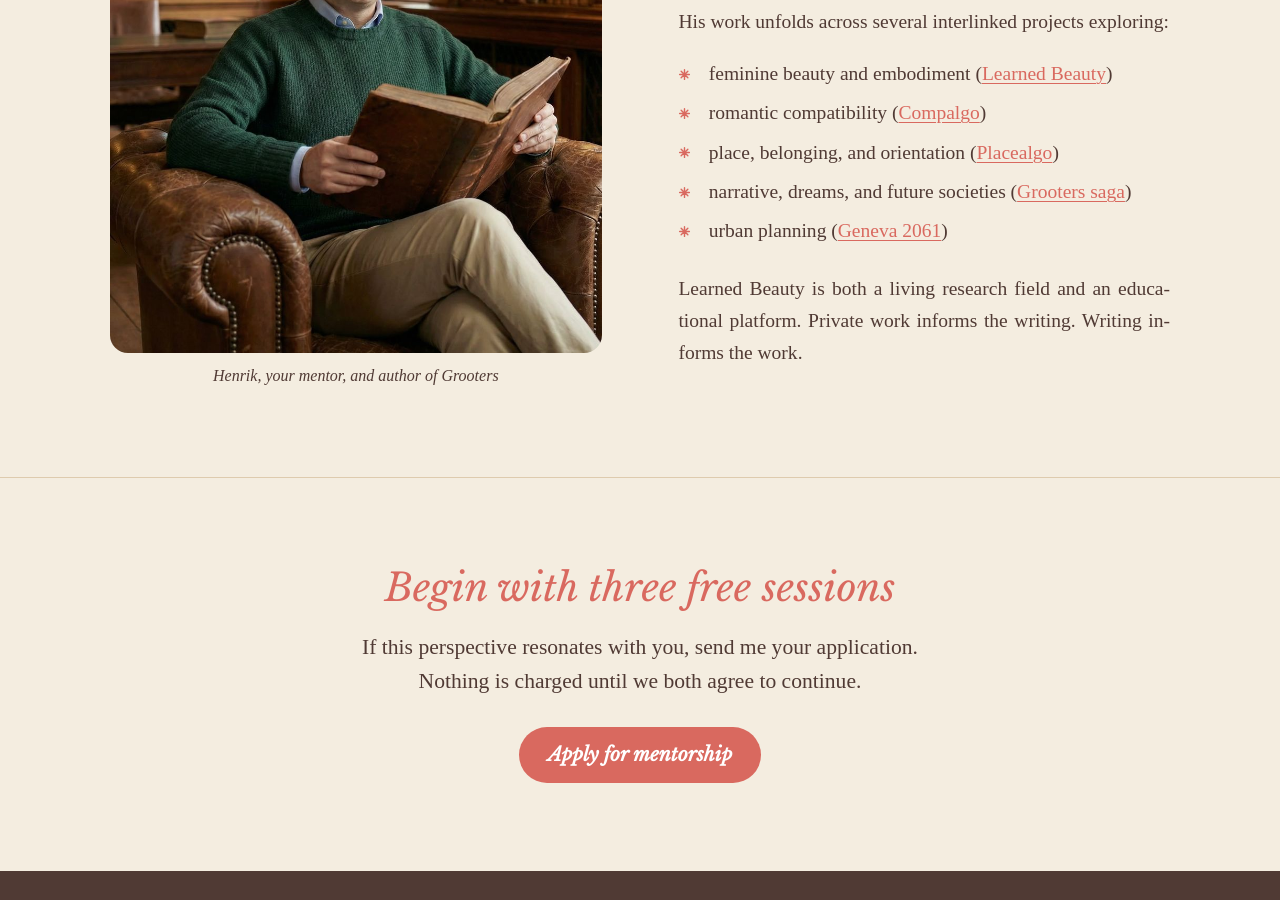
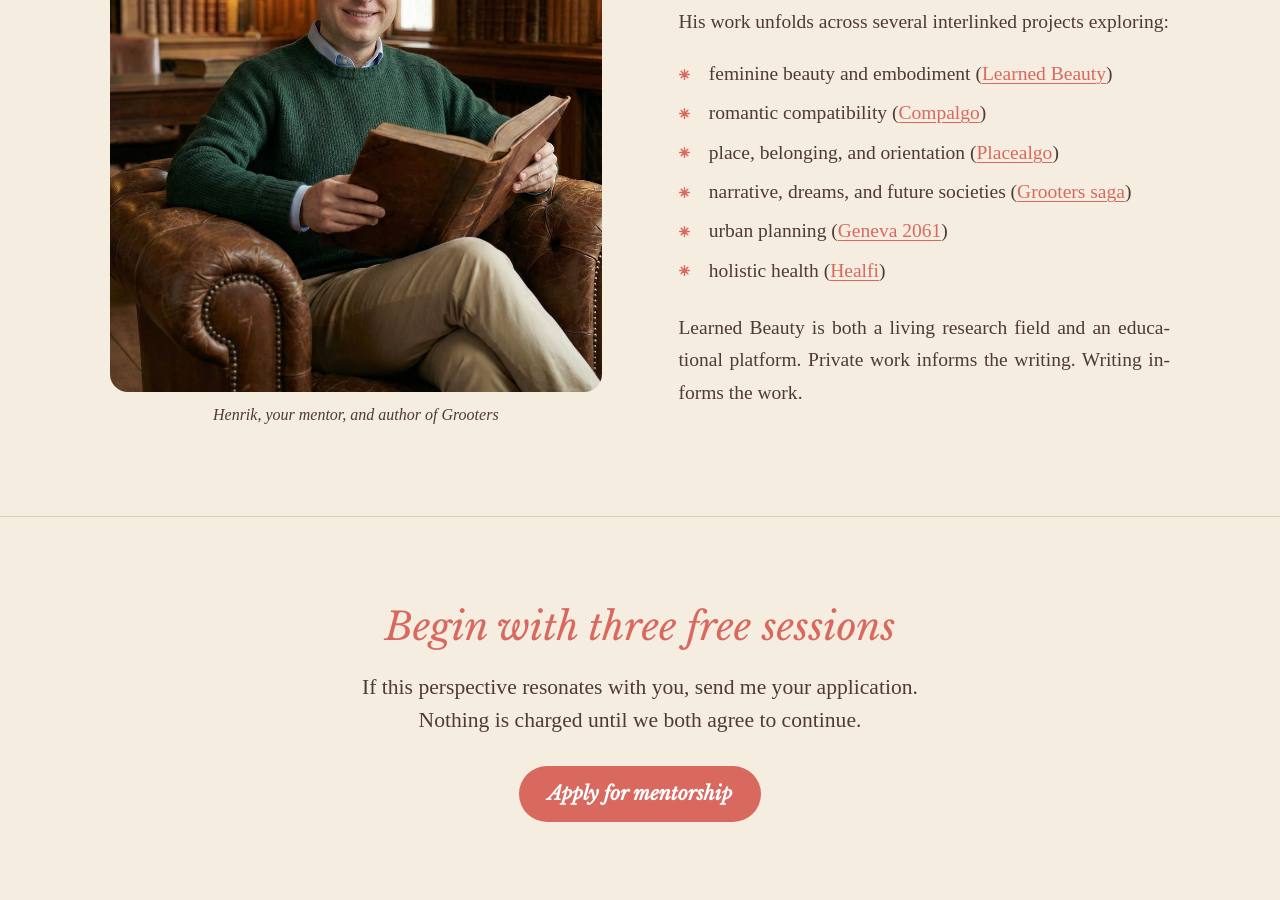
Before and after one commit to LoveAlgo/learnedbeauty, a Jekyll site: the page built from about/index.md, in a window 1280 px wide and 900 px high, scrolled down 3057 px. Built offline with Jekyll 4.4.1, drawn with Linux system fonts in a browser that asks for light colours.

Commit message:
Update about/index.md (via Pages CMS)

```diff
--- a/about/index.md
+++ b/about/index.md
@@ -70,5 +70,6 @@ His work unfolds across several interlinked projects exploring:
 - place, belonging, and orientation ([Placealgo](https://www.placealgo.com))
 - narrative, dreams, and future societies ([Grooters saga](https://thegrooters.com))
 - urban planning ([Geneva 2061](https://geneve2061.ch/en/))
+- holistic health ([Healfi](https://healfi.me))
 
 Learned Beauty is both a living research field and an educational platform. Private work informs the writing. Writing informs the work.
```
